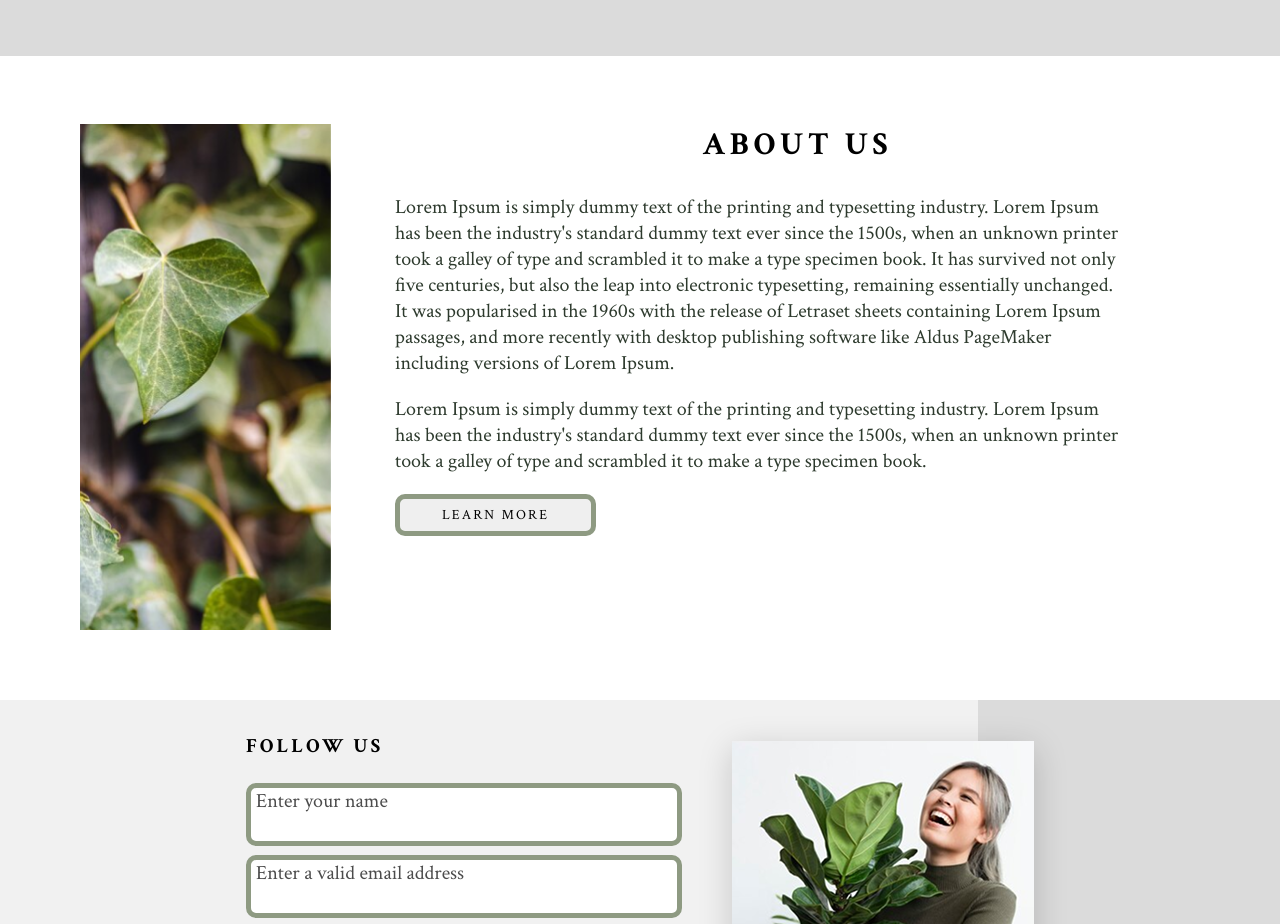
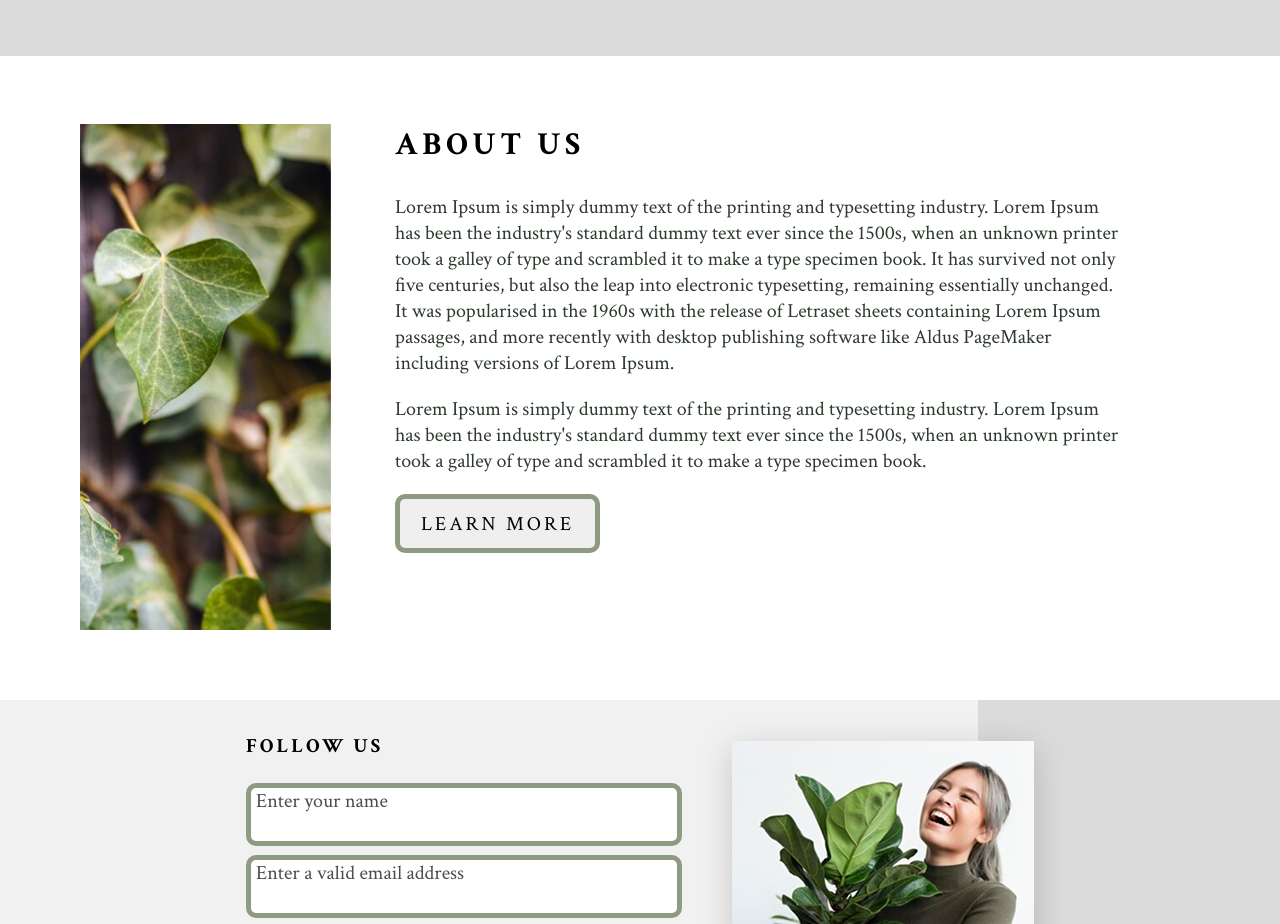
Before and after one commit to chasov-artem/organic-repo, a React (Vite) app: page / in a window 1280 px wide. Shown: the part 1800-2724 px from the top of the page. Built offline with nearby package versions, Linux system fonts and the light colour scheme.

Commit message:
styles: about/contact end

```diff
--- a/src/components/About/About.module.scss
+++ b/src/components/About/About.module.scss
@@ -50,7 +50,7 @@
     font-weight: 400;
     font-size: 14px;
     letter-spacing: 0.15em;
-    margin: 0 auto; /* Центрує кнопку */
+    margin: 0 auto;
     display: block;
   }
 
@@ -90,6 +90,8 @@
       font-size: 32px;
       max-width: 100%;
       margin: 0 0 29px 0;
+      text-align: left;
+      padding-top: 0px;
     }
 
     &__text1,
@@ -100,7 +102,9 @@
     }
 
     &__btn {
-      width: 201px;
+      width: 205px;
+      height: 59px;
+      font-size: 20px;
       margin: 0;
     }
   }
@@ -112,6 +116,10 @@
     &__img-wrap--desktop {
       width: 316px;
       height: 626px;
+    }
+
+    &__text2 {
+      margin-bottom: 45px;
     }
   }
 
@@ -138,6 +146,7 @@
       width: 351px;
       height: 88px;
       font-size: 36px;
+      background: transparent;
     }
   }
 
--- a/src/components/ContactForm/ContactForm.module.scss
+++ b/src/components/ContactForm/ContactForm.module.scss
@@ -362,9 +362,13 @@
       z-index: 0;
     }
     .contact__title {
+      text-align: left;
+      margin-left: auto;
+      margin-right: auto;
+      width: 100%;
+      padding-top: 96px;
       font-size: 48px;
       margin-bottom: 62px;
-      padding-top: 96px;
     }
     .contact__form-wrap {
       padding-top: 0;
```
